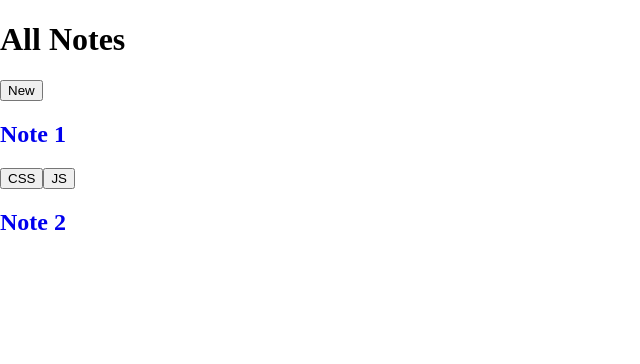
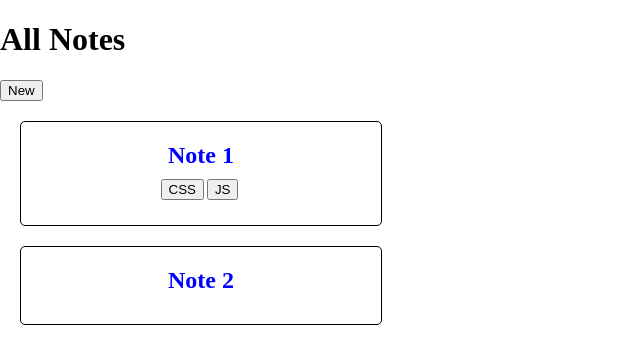
Before and after one commit to JohnMwendwa/notes-app, a React (Vite) app: page / in a window 1280 px wide. Shown: the top 364 px of the page, without its empty margins (0-640 px from the left). Built offline with nearby package versions, Linux system fonts and the light colour scheme.

Commit message:
style the NoteCard

```diff
--- a/src/components/NoteCard.tsx
+++ b/src/components/NoteCard.tsx
@@ -1,12 +1,48 @@
+import styled from "styled-components";
+
 import NoteProps from "../models/note";
+
+const Wrapper = styled.div`
+  display: flex;
+  flex-direction: column;
+  align-items: center;
+  border: 1px solid black;
+  max-width: 300px;
+  margin: 20px;
+  padding: 20px 30px;
+  border-radius: 5px;
+  transition: 0.3s ease-in-out;
+
+  :hover {
+    background-color: #ddd;
+  }
+
+  h2 {
+    margin: 0;
+    margin-bottom: 10px;
+    color: blue;
+  }
+`;
+
+const Tags = styled.div`
+  display: flex;
+  flex-wrap: wrap;
+
+  button {
+    margin-right: 3px;
+    margin-bottom: 5px;
+  }
+`;
 
 export default function NoteCard({ title, tags }: NoteProps) {
   return (
-    <>
+    <Wrapper>
       <h2>{title}</h2>
-      {tags.map((tag) => {
-        return <button key={tag.id}>{tag.label}</button>;
-      })}
-    </>
+      <Tags>
+        {tags.map((tag) => {
+          return <button key={tag.id}>{tag.label}</button>;
+        })}
+      </Tags>
+    </Wrapper>
   );
 }
```
